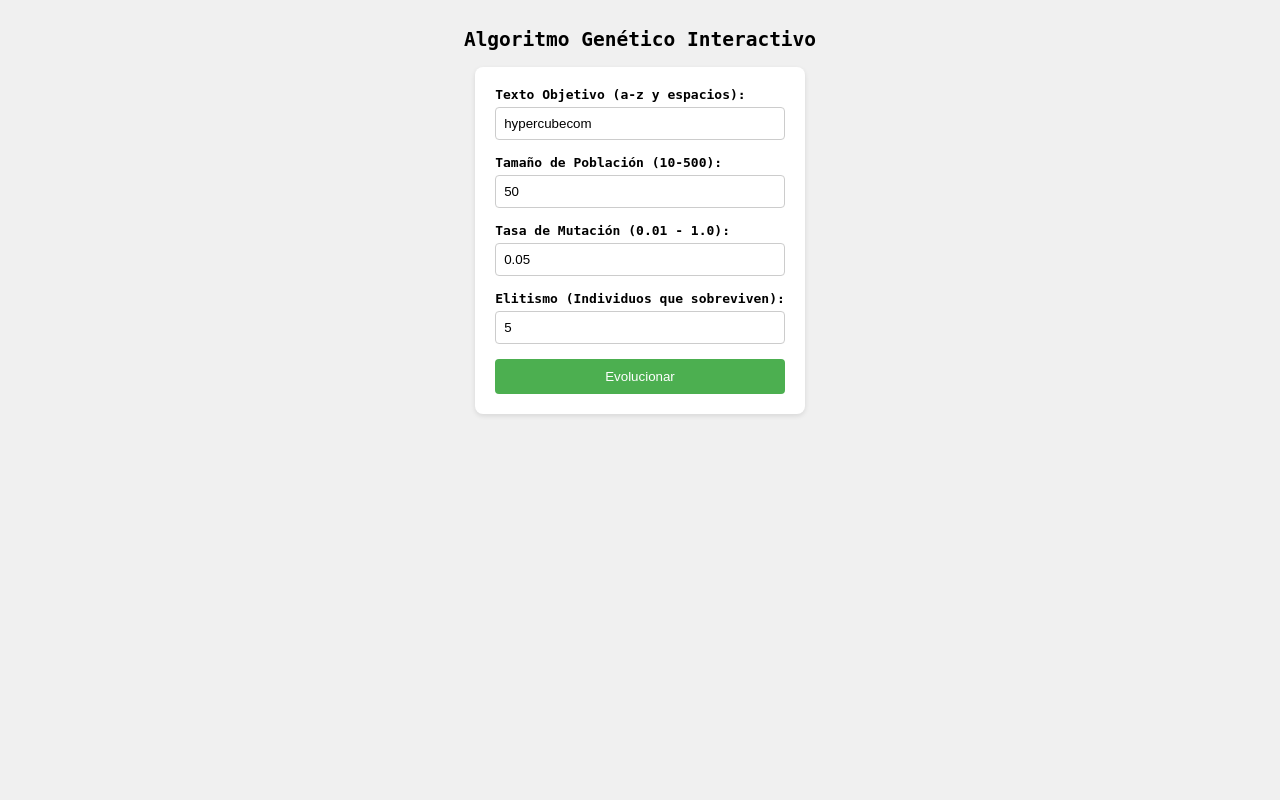
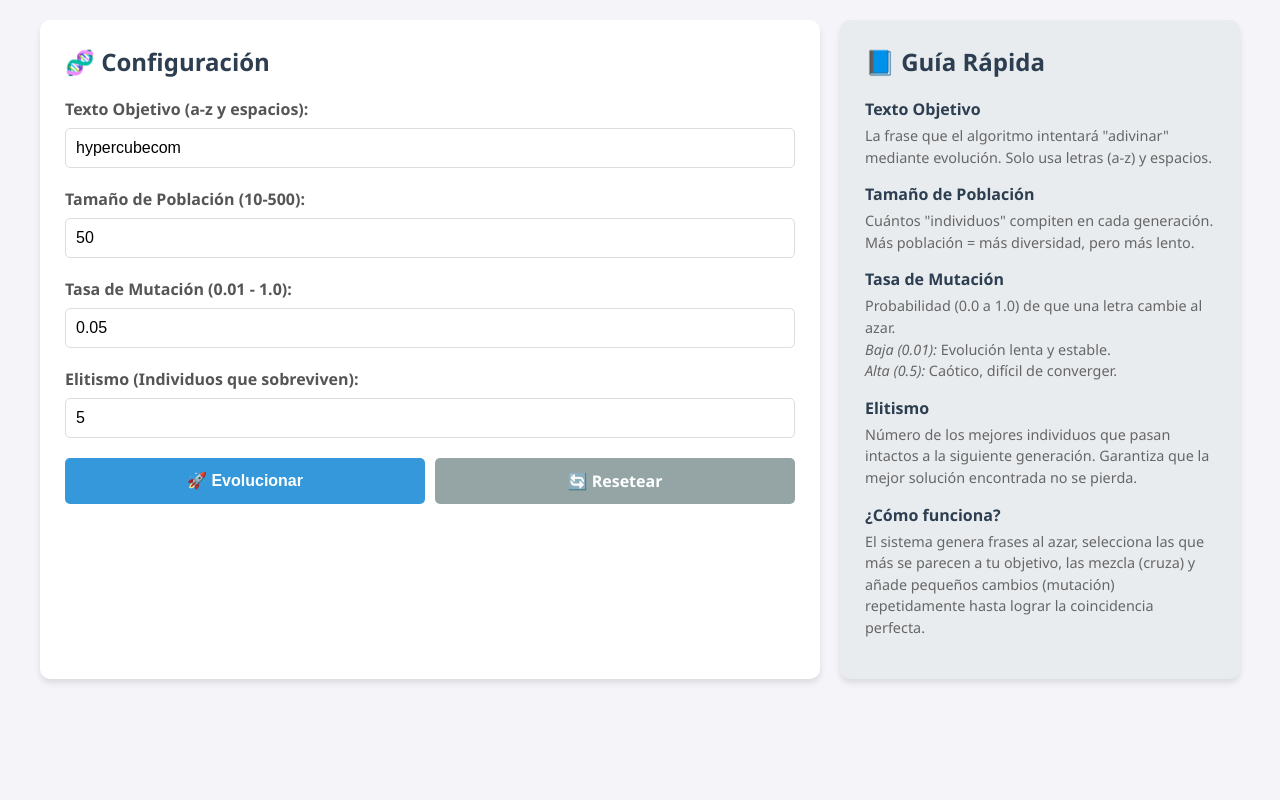
Before and after one commit to camoril/php, a PHP site: page / in a window 1280 px wide. Run offline with PHP 8.4, Linux system fonts and the light colour scheme.

Commit message:
Enhance Genetic Algorithm UI: Add sidebar guide, reset button, and modern layout

```diff
--- a/genetic/index.php
+++ b/genetic/index.php
@@ -1,15 +1,35 @@
-<CENTER>
+<!DOCTYPE html>
+<html lang="es">
+<head>
+    <meta charset="UTF-8">
+    <meta name="viewport" content="width=device-width, initial-scale=1.0">
+    <title>Algoritmo Genético Interactivo</title>
     <style>
-        body { font-family: monospace; background: #f0f0f0; padding: 20px; }
-        form { background: #fff; padding: 20px; border-radius: 8px; box-shadow: 0 2px 5px rgba(0,0,0,0.1); display: inline-block; margin-bottom: 20px; text-align: left; }
-        label { display: block; margin-bottom: 5px; font-weight: bold; }
-        input[type="text"], input[type="number"] { width: 100%; padding: 8px; margin-bottom: 15px; border: 1px solid #ccc; border-radius: 4px; box-sizing: border-box; }
-        input[type="submit"] { background: #4CAF50; color: white; padding: 10px 15px; border: none; border-radius: 4px; cursor: pointer; width: 100%; }
-        input[type="submit"]:hover { background: #45a049; }
-        .results { background: #fff; padding: 20px; border-radius: 8px; box-shadow: 0 2px 5px rgba(0,0,0,0.1); display: inline-block; width: 100%; max-width: 600px; text-align: left; max-height: 500px; overflow-y: auto; }
+        body { font-family: 'Segoe UI', Tahoma, Geneva, Verdana, sans-serif; background: #f4f4f9; color: #333; margin: 0; padding: 20px; }
+        .container { max-width: 1200px; margin: 0 auto; display: flex; gap: 20px; flex-wrap: wrap; }
+        .panel { background: #fff; padding: 25px; border-radius: 10px; box-shadow: 0 4px 6px rgba(0,0,0,0.1); flex: 1; min-width: 300px; }
+        .sidebar { flex: 0 0 350px; background: #e9ecef; }
+
+        h1, h2, h3 { color: #2c3e50; margin-top: 0; }
+        label { display: block; margin-bottom: 8px; font-weight: 600; color: #555; }
+        input[type="text"], input[type="number"] { width: 100%; padding: 10px; margin-bottom: 20px; border: 1px solid #ddd; border-radius: 5px; box-sizing: border-box; font-size: 16px; }
+
+        .btn-group { display: flex; gap: 10px; }
+        input[type="submit"], .btn-reset { padding: 12px 20px; border: none; border-radius: 5px; cursor: pointer; font-size: 16px; font-weight: bold; flex: 1; text-align: center; text-decoration: none; transition: background 0.3s; }
+        input[type="submit"] { background: #3498db; color: white; }
+        input[type="submit"]:hover { background: #2980b9; }
+        .btn-reset { background: #95a5a6; color: white; display: inline-block; }
+        .btn-reset:hover { background: #7f8c8d; }
+
+        .results { margin-top: 20px; max-height: 600px; overflow-y: auto; background: #2c3e50; color: #ecf0f1; padding: 20px; border-radius: 10px; font-family: 'Courier New', monospace; }
+        .success { color: #2ecc71; font-weight: bold; font-size: 1.2em; padding: 10px; border: 2px solid #2ecc71; border-radius: 5px; margin-top: 10px; text-align: center; }
+
+        .info-item { margin-bottom: 15px; }
+        .info-item strong { display: block; color: #2c3e50; margin-bottom: 5px; }
+        .info-item p { margin: 0; font-size: 0.9em; line-height: 1.5; color: #666; }
     </style>
-
-    <h2>Algoritmo Genético Interactivo</h2>
+</head>
+<body>
 
     <?php
     // Valores por defecto
@@ -19,9 +39,13 @@
     $elitism = isset($_POST['elitism']) ? (int)$_POST['elitism'] : 5;
     ?>
 
+<div class="container">
+    <!-- Panel Izquierdo: Formulario -->
+    <div class="panel">
+        <h2>🧬 Configuración</h2>
         <form method="POST">
             <label>Texto Objetivo (a-z y espacios):</label>
-        <input type="text" name="target" value="<?php echo htmlspecialchars($target); ?>" required pattern="[a-zA-Z ]+">
+            <input type="text" name="target" value="<?php echo htmlspecialchars($target); ?>" required pattern="[a-zA-Z ]+" placeholder="ej. hola mundo">
 
             <label>Tamaño de Población (10-500):</label>
             <input type="number" name="pop_size" value="<?php echo $pop_size; ?>" min="10" max="500" required>
@@ -32,26 +56,57 @@
             <label>Elitismo (Individuos que sobreviven):</label>
             <input type="number" name="elitism" value="<?php echo $elitism; ?>" min="0" max="500" required>
 
-        <input type="submit" name="run" value="Evolucionar">
+            <div class="btn-group">
+                <input type="submit" name="run" value="🚀 Evolucionar">
+                <a href="index.php" class="btn-reset">🔄 Resetear</a>
+            </div>
         </form>
 
-    <br>
-
+        <?php if (isset($_POST['run'])): ?>
+            <div class="results">
+                <h3>Resultados de la Evolución:</h3>
                 <?php
-    if (isset($_POST['run'])) {
-        echo '<div class="results">';
-        echo "<h3>Resultados:</h3>";
-
-        // Aumentar tiempo de ejecución por si la palabra es muy larga
                 set_time_limit(300);
-
                 include_once("gac.php");
-
-        // Instanciar y ejecutar con parámetros del usuario
                 $ga = new Gac($target, $pop_size, $mutation_rate, $elitism);
                 $ga->execute();
+                ?>
+            </div>
+        <?php endif; ?>
+    </div>
 
-        echo '</div>';
-    }
-    ?>
-</CENTER>
+    <!-- Panel Derecho: Instrucciones -->
+    <div class="panel sidebar">
+        <h2>📘 Guía Rápida</h2>
+
+        <div class="info-item">
+            <strong>Texto Objetivo</strong>
+            <p>La frase que el algoritmo intentará "adivinar" mediante evolución. Solo usa letras (a-z) y espacios.</p>
+        </div>
+
+        <div class="info-item">
+            <strong>Tamaño de Población</strong>
+            <p>Cuántos "individuos" compiten en cada generación. Más población = más diversidad, pero más lento.</p>
+        </div>
+
+        <div class="info-item">
+            <strong>Tasa de Mutación</strong>
+            <p>Probabilidad (0.0 a 1.0) de que una letra cambie al azar.
+            <br><em>Baja (0.01):</em> Evolución lenta y estable.
+            <br><em>Alta (0.5):</em> Caótico, difícil de converger.</p>
+        </div>
+
+        <div class="info-item">
+            <strong>Elitismo</strong>
+            <p>Número de los mejores individuos que pasan intactos a la siguiente generación. Garantiza que la mejor solución encontrada no se pierda.</p>
+        </div>
+
+        <div class="info-item">
+            <strong>¿Cómo funciona?</strong>
+            <p>El sistema genera frases al azar, selecciona las que más se parecen a tu objetivo, las mezcla (cruza) y añade pequeños cambios (mutación) repetidamente hasta lograr la coincidencia perfecta.</p>
+        </div>
+    </div>
+</div>
+
+</body>
+</html>
```
Also changed, not shown: genetic/CHANGELOG.md. Lines whose indentation alone changed are shown as unchanged.
